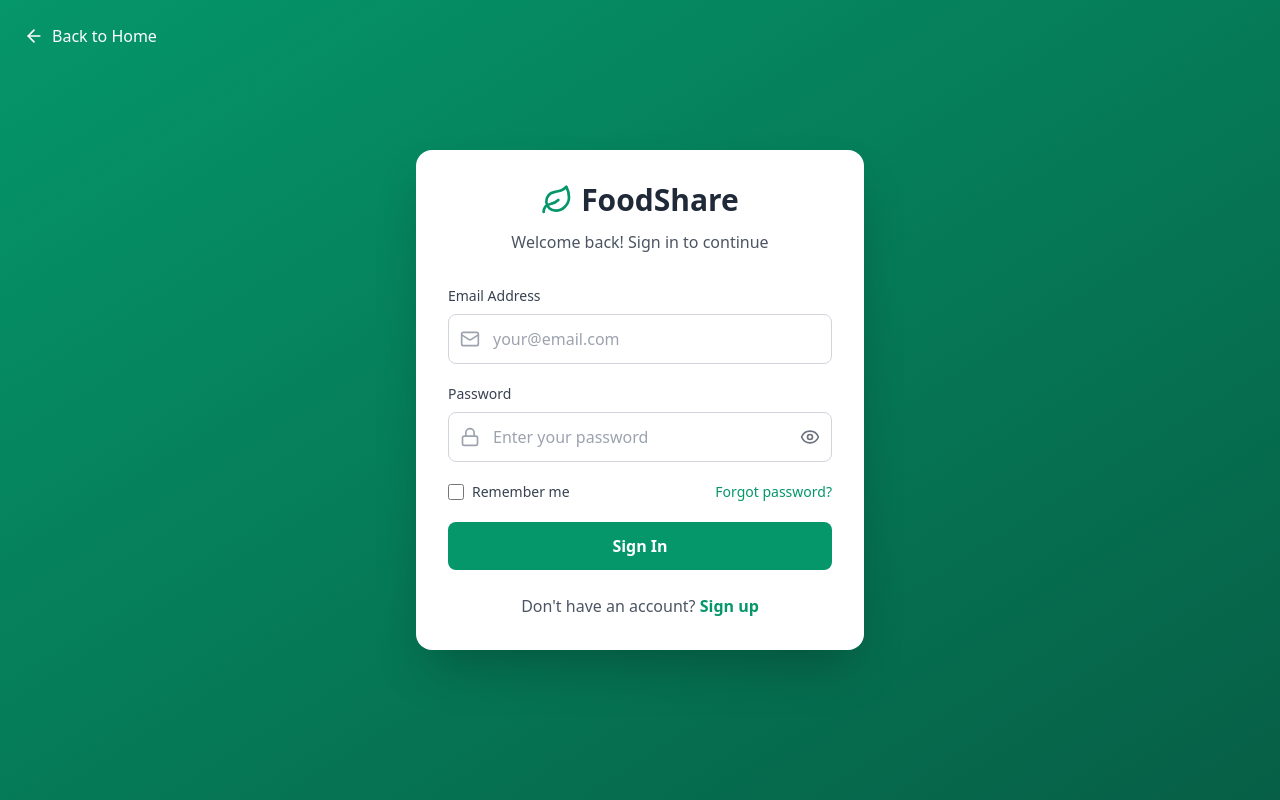
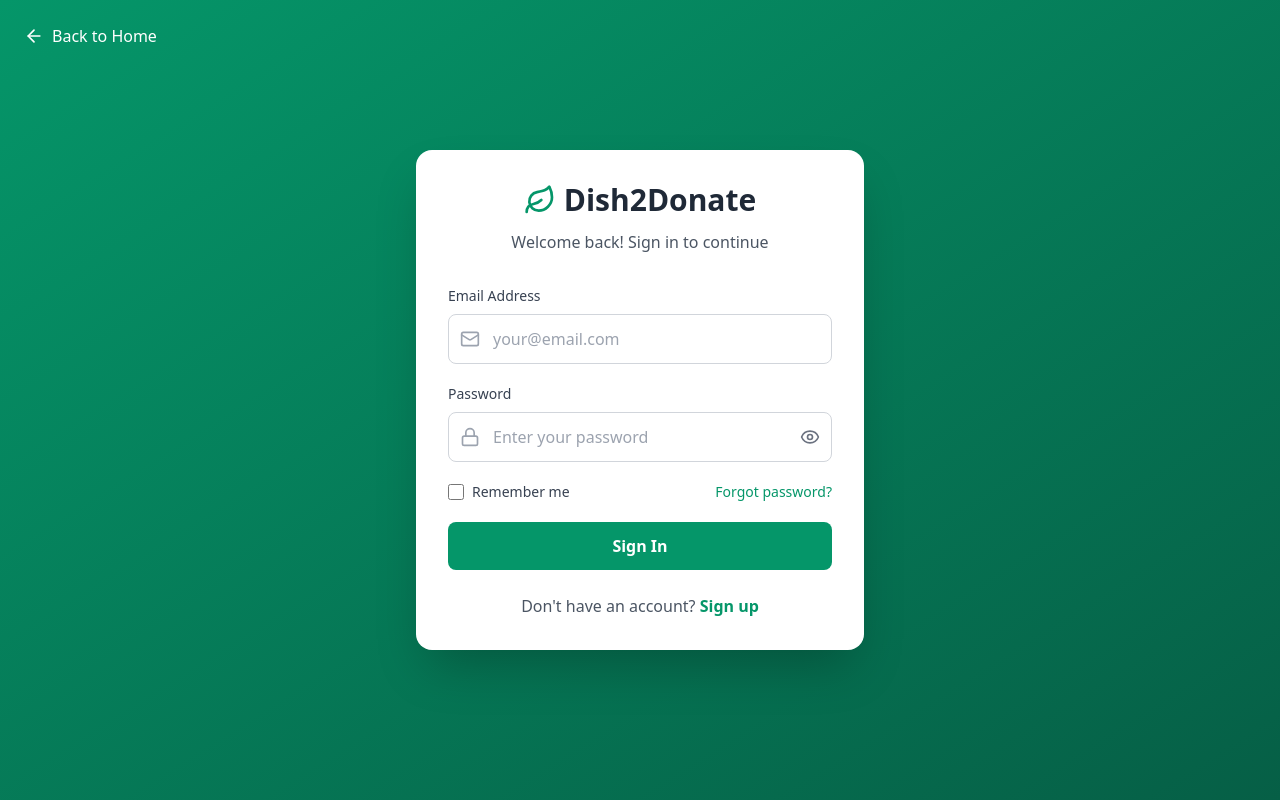
Before and after one commit to abhaypatidar3/Food-Waste-Reduction-Platform, a React app in the folder frontend/: page /login in a window 1280 px wide. Built offline with nearby package versions, Linux system fonts and the light colour scheme; no server answers; the HTML template or start-up script is replaced by a standard one.

Commit message:
Change title from 'FoodShare' to 'Dish2Donate'

```diff
--- a/frontend/src/components/auth/Login.jsx
+++ b/frontend/src/components/auth/Login.jsx
@@ -126,7 +126,7 @@
         <div className="text-center mb-8">
           <div className="flex items-center justify-center gap-2 mb-3">
             <Leaf className="text-emerald-600" size={32} />
-            <h1 className="text-3xl font-bold text-gray-800">FoodShare</h1>
+            <h1 className="text-3xl font-bold text-gray-800">Dish2Donate</h1>
           </div>
           <p className="text-gray-600">Welcome back! Sign in to continue</p>
         </div>
```
